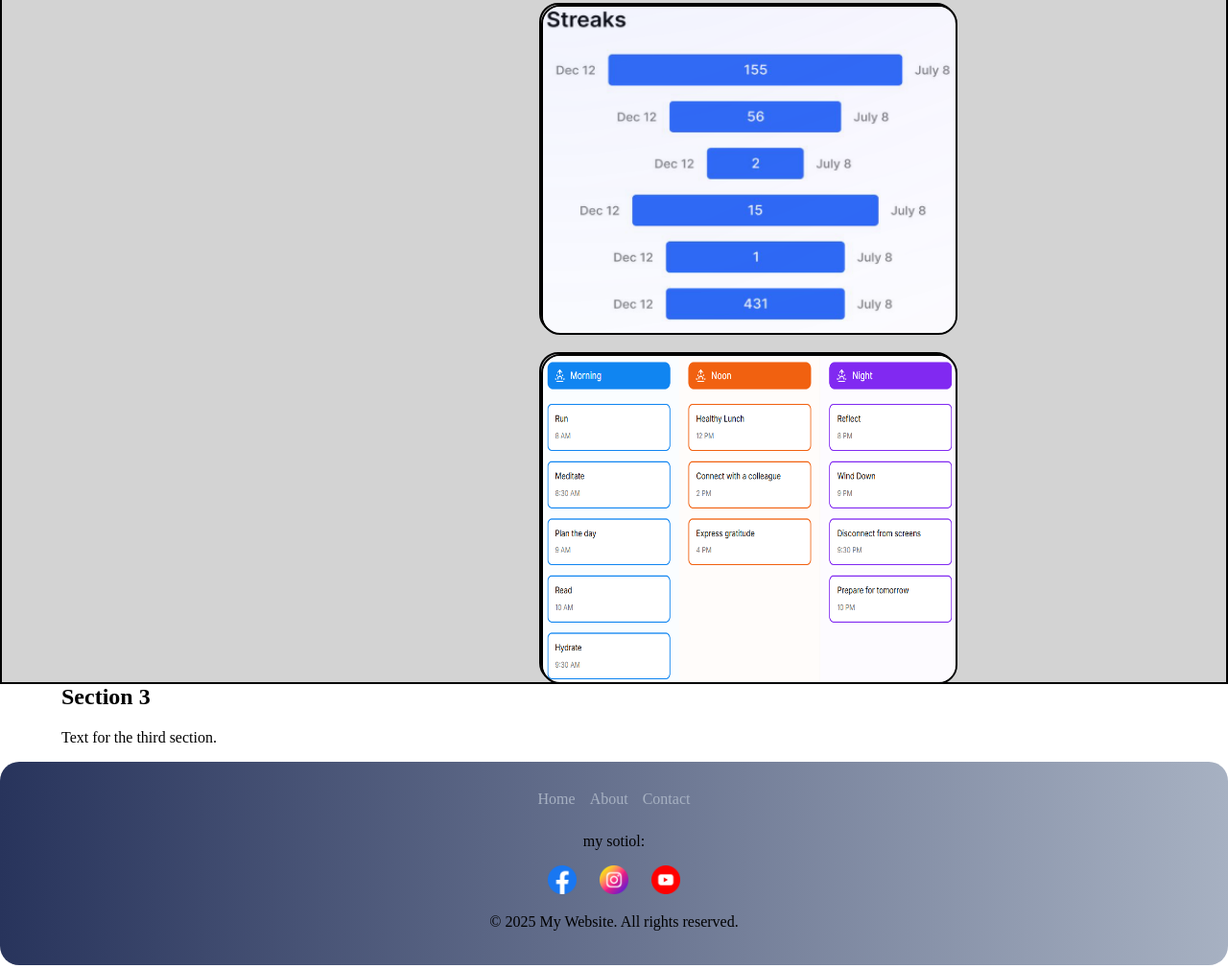
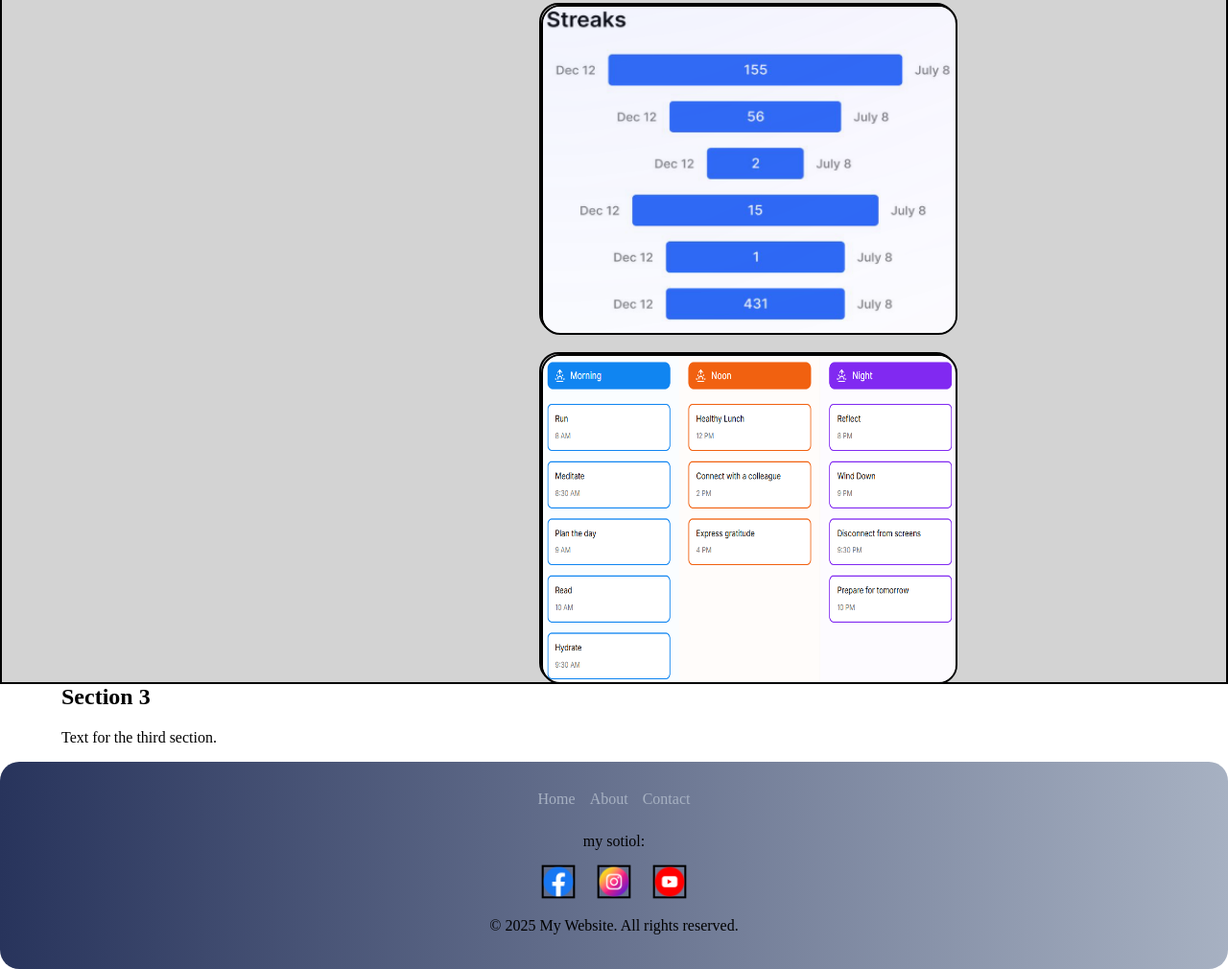
Before and after one commit to danyalfun/FocusUp, a plain HTML site: page index.html in a window 1280 px wide. Shown: the part 1672-2682 px from the top of the page at 96% size. Drawn offline with Linux system fonts and the light colour scheme.

Commit message:
Refactor and restore styles in stely.css

```diff
--- a/stely.css
+++ b/stely.css
@@ -193,3 +193,7 @@ button:hover {
 .expane__h {
     font-size: 40px;
 }
+.mdia__icon{
+    transform: scale(1.02);
+    border: 2px solid black;
+}
```
